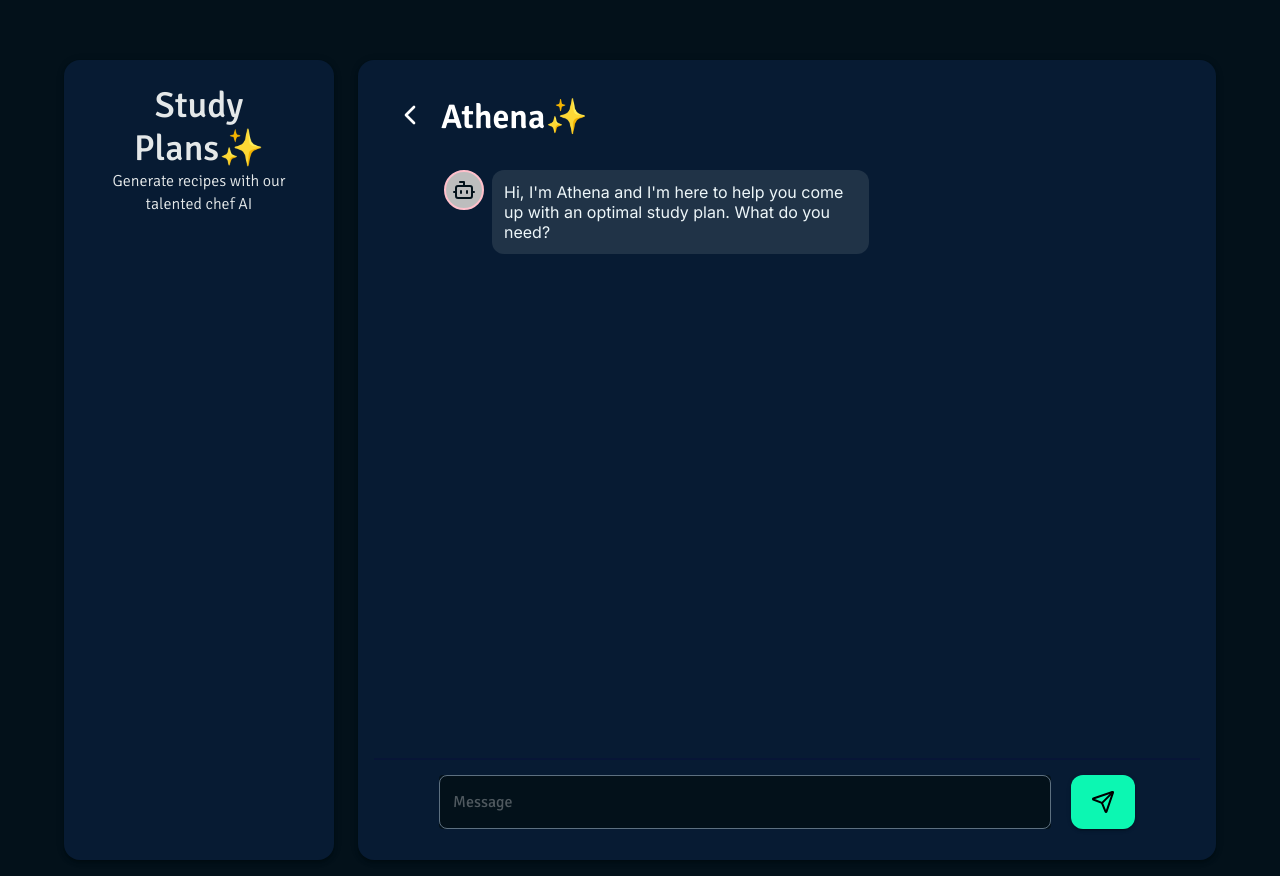
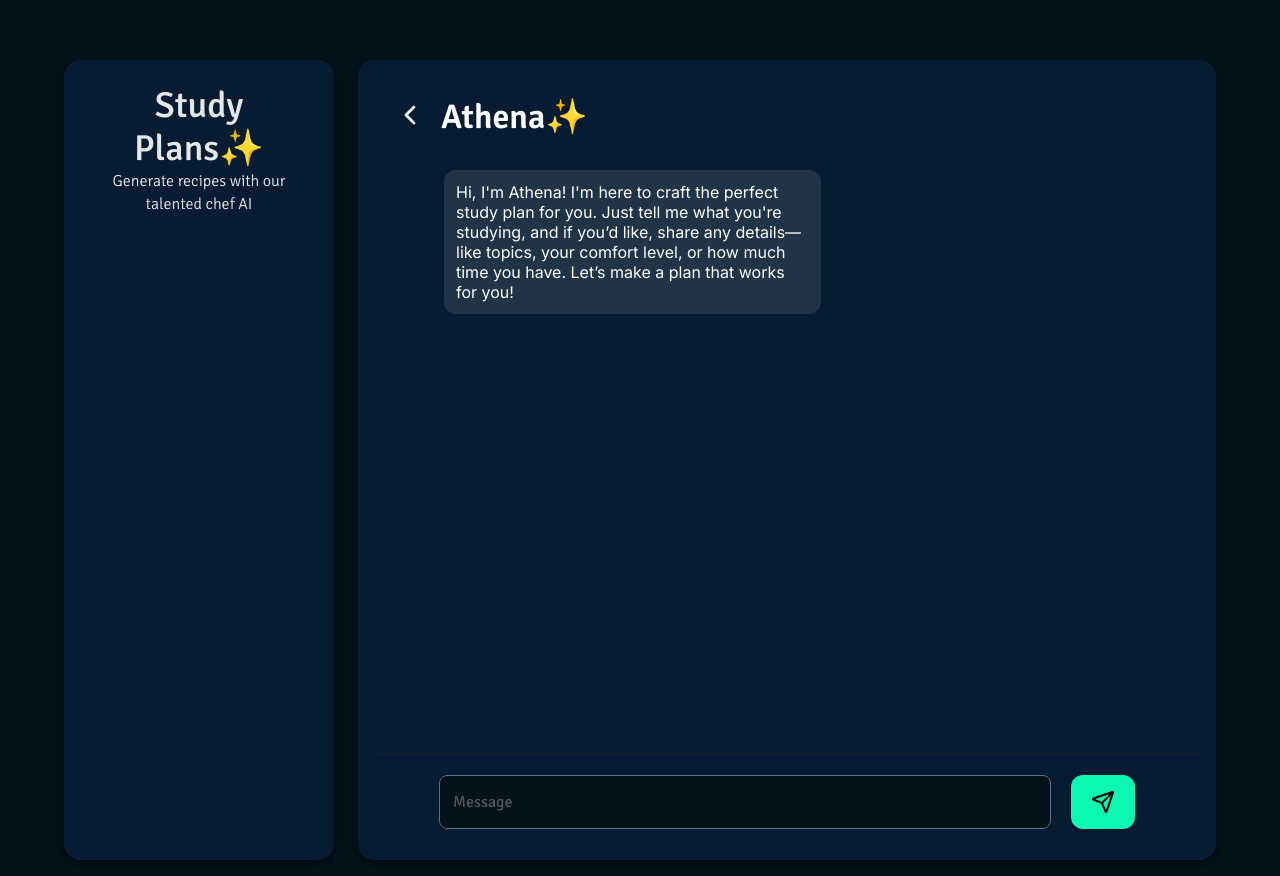
Before and after one commit to mssomie/study-plan-generator, a Next.js app: page /chat in a window 1280 px wide. Built offline with nearby package versions, Linux system fonts and the light colour scheme.

Commit message:
add: randomized workflow names

```diff
--- a/app/chat/page.js
+++ b/app/chat/page.js
@@ -30,7 +30,9 @@ const ChatPage = () => {
     {
       role: "assistant",
       content:
-        "Hi, I'm Athena and I'm here to help you come up with an optimal study plan. What do you need?",
+      "Hi, I'm Athena! I'm here to craft the perfect study plan for you. Just tell me what you're studying, and if you’d like, share any details—like topics, your comfort level, or how much time you have. Let’s make a plan that works for you!"
+
+
     },
   ]);
 
@@ -75,9 +77,9 @@ const ChatPage = () => {
 
   // Mapping for card titles
   const cardTitles = {
-    zeroShot: "🎯 Zero-shot",
-    pddlPlanner: "📝 PDDL Planner",
-    promptEngineering: "🔍 Prompt Engineering",
+    zeroShot: " 🎠 Troy",
+    pddlPlanner: "🔱 Ithica",
+    promptEngineering: "🌿 Myrmidon",
   };
 
   return (
--- a/components/ChatBody.js
+++ b/components/ChatBody.js
@@ -32,17 +32,9 @@ export const ChatBody = ({ messages }) => {
               gap: "8px",
               justifyContent:
                 message.role === "assistant" ? "flex-start" : "flex-end",
+
             }}
           >
-            <Avatar
-              sx={{
-                // backgroundColor: "#6C95EF",
-                border: "2px solid pink",
-                order: message.role === "assistant" ? 0 : 2,
-              }}
-            >
-              {message.role === "assistant" ? <Bot /> : <User />}
-            </Avatar>
 
             <Box
               sx={{
@@ -50,7 +42,10 @@ export const ChatBody = ({ messages }) => {
                 maxWidth: { md: "55%", xs: "80%" },
                 borderRadius: "12px",
                 padding: "12px",
-                backgroundColor: "#203347",
+                backgroundColor:
+                  message.role === "assistant" ? "#203347" : "#0cf7b2",
+                color:
+                message.role === "assistant" ? "white" : "black",
                 listStylePosition: "inside",
               }}
             >
```
